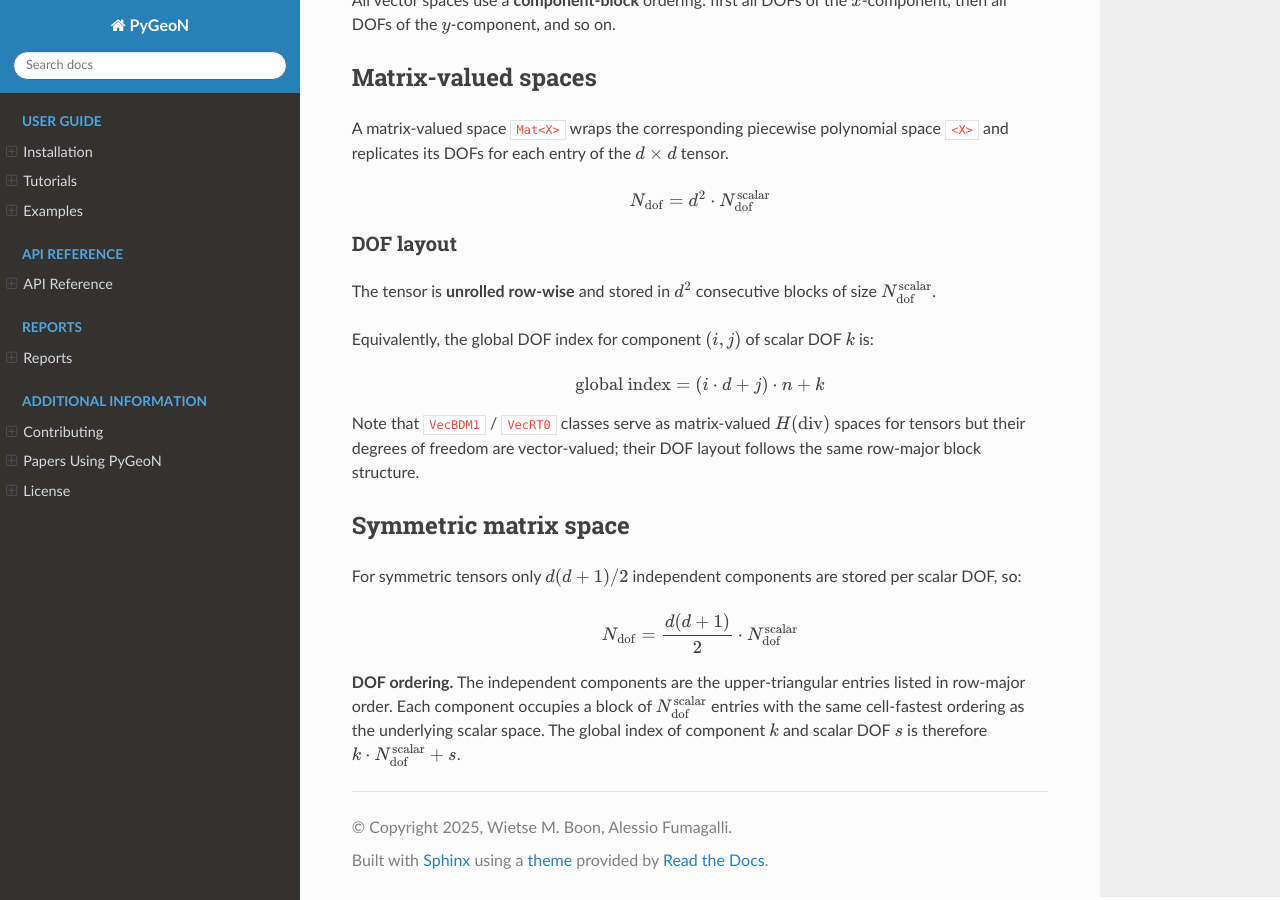
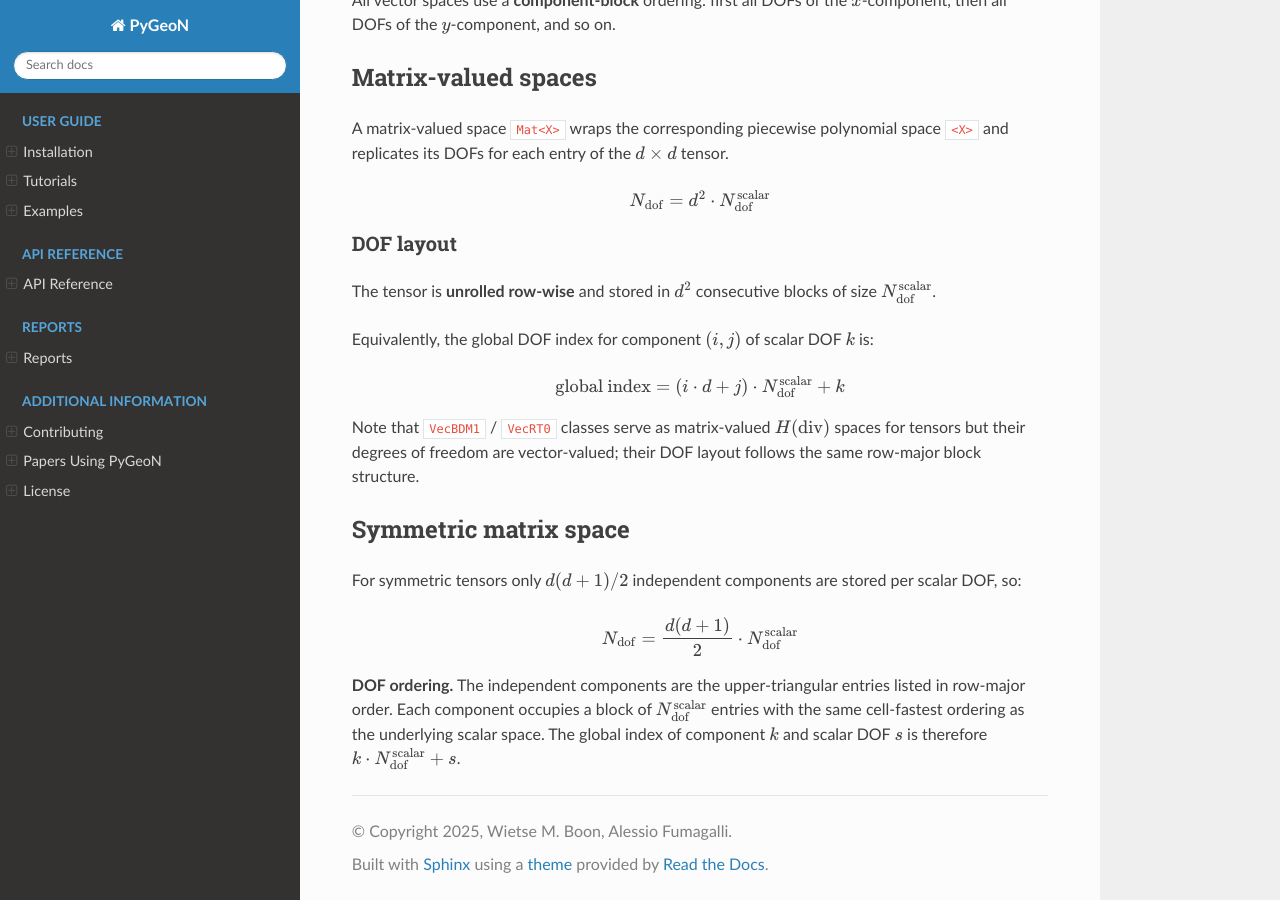
Before and after one commit to compgeo-mox/pygeon, a Sphinx documentation site: the page built from docs/reports_src/dofs.md, in a window 1280 px wide and 900 px high, scrolled down 3823 px. Built offline with Sphinx 7.4.7 and the Read the Docs theme 3.1.0, drawn with Linux system fonts in a browser that asks for light colours; pages that are not in the unit, such as notebooks, are missing from menus.

Commit message:
Potential fix for pull request finding
Co-authored-by: Copilot Autofix powered by AI <175728472+Copilot@users.noreply.github.com>

```diff
--- a/docs/reports_src/dofs.md
+++ b/docs/reports_src/dofs.md
@@ -159,7 +159,7 @@ size $N_\text{dof}^{\text{scalar}}$.
 
 Equivalently, the global DOF index for component $(i,j)$ of scalar DOF $k$ is:
 
-$$\text{global index} = (i \cdot d + j) \cdot n + k$$
+$$\text{global index} = (i \cdot d + j) \cdot N_\text{dof}^{\text{scalar}} + k$$
 
 Note that `VecBDM1` / `VecRT0` classes serve as matrix-valued $H(\text{div})$ spaces
 for tensors but their degrees of freedom are vector-valued;
```
